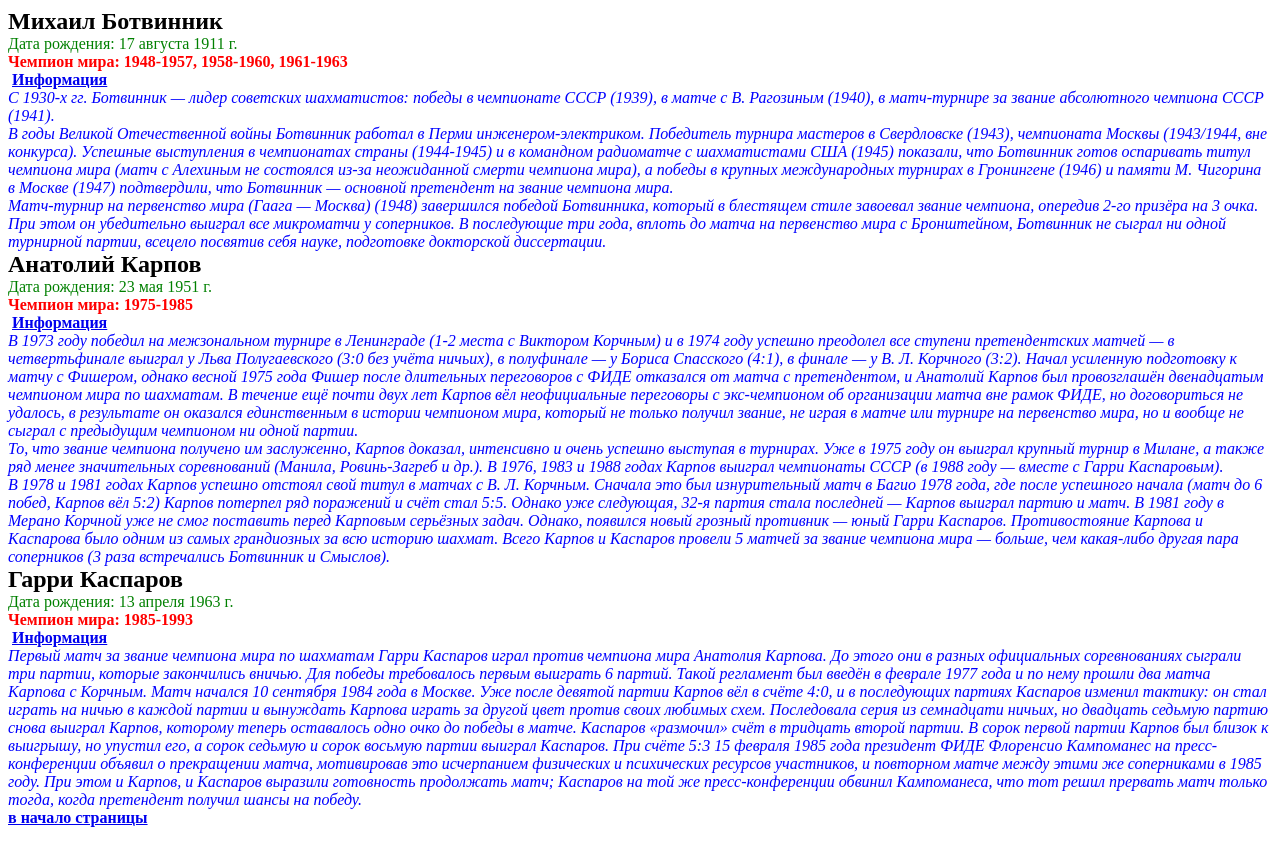
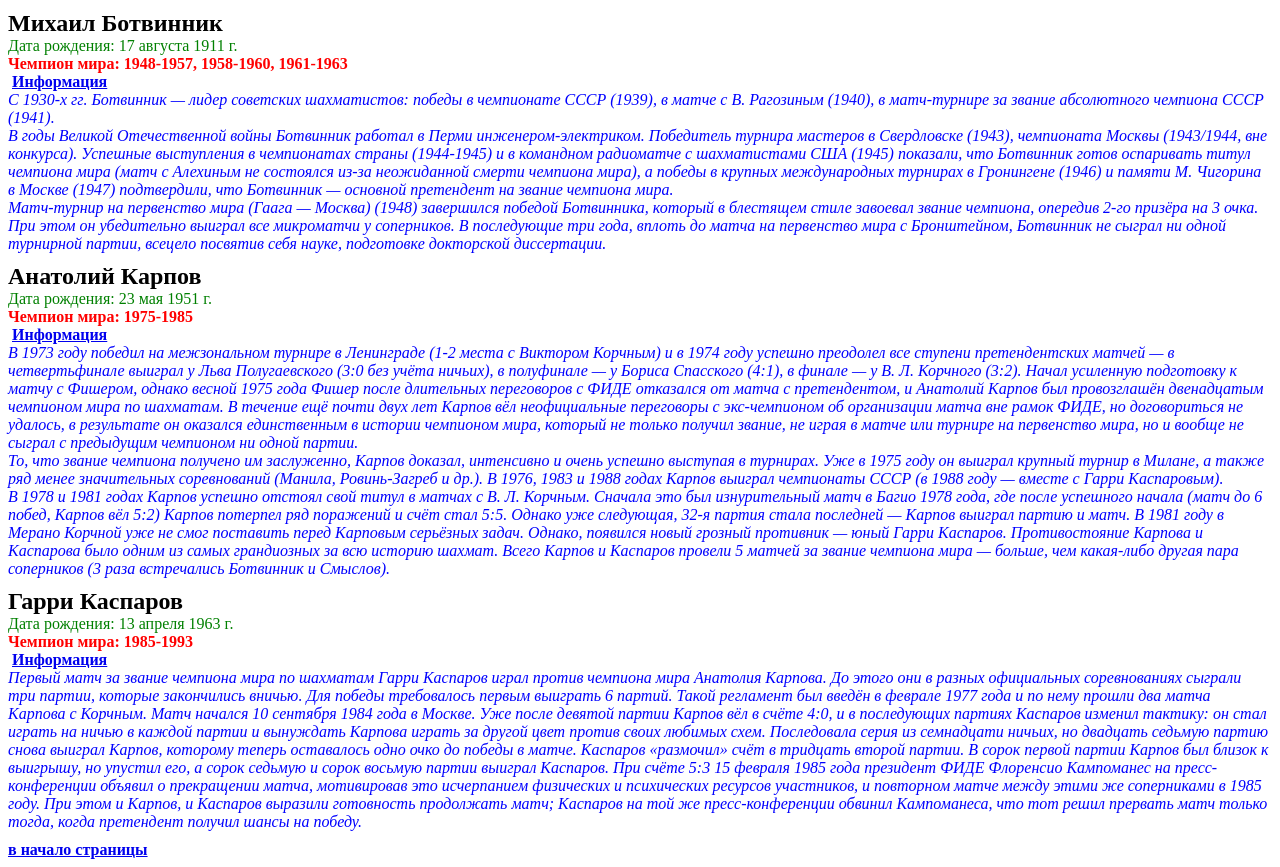
Before and after one commit to automotoby/homework, a plain HTML site: page CHESS-2.html in a window 1280 px wide. Before the commit the page ends 835 px from the top, so only its background shows below. Drawn offline with Linux system fonts and the light colour scheme.

Commit message:
margin div

```diff
--- a/CHESS-2.html
+++ b/CHESS-2.html
@@ -19,6 +19,7 @@
 	font-style: italic;
 	color: blue;
 	}
+	div {margin-top: 10px}
 	p {margin: 0}
 	a {font-weight: bold}
 	p a::before {content: url(images/extref.png); padding: 2px;}
```
